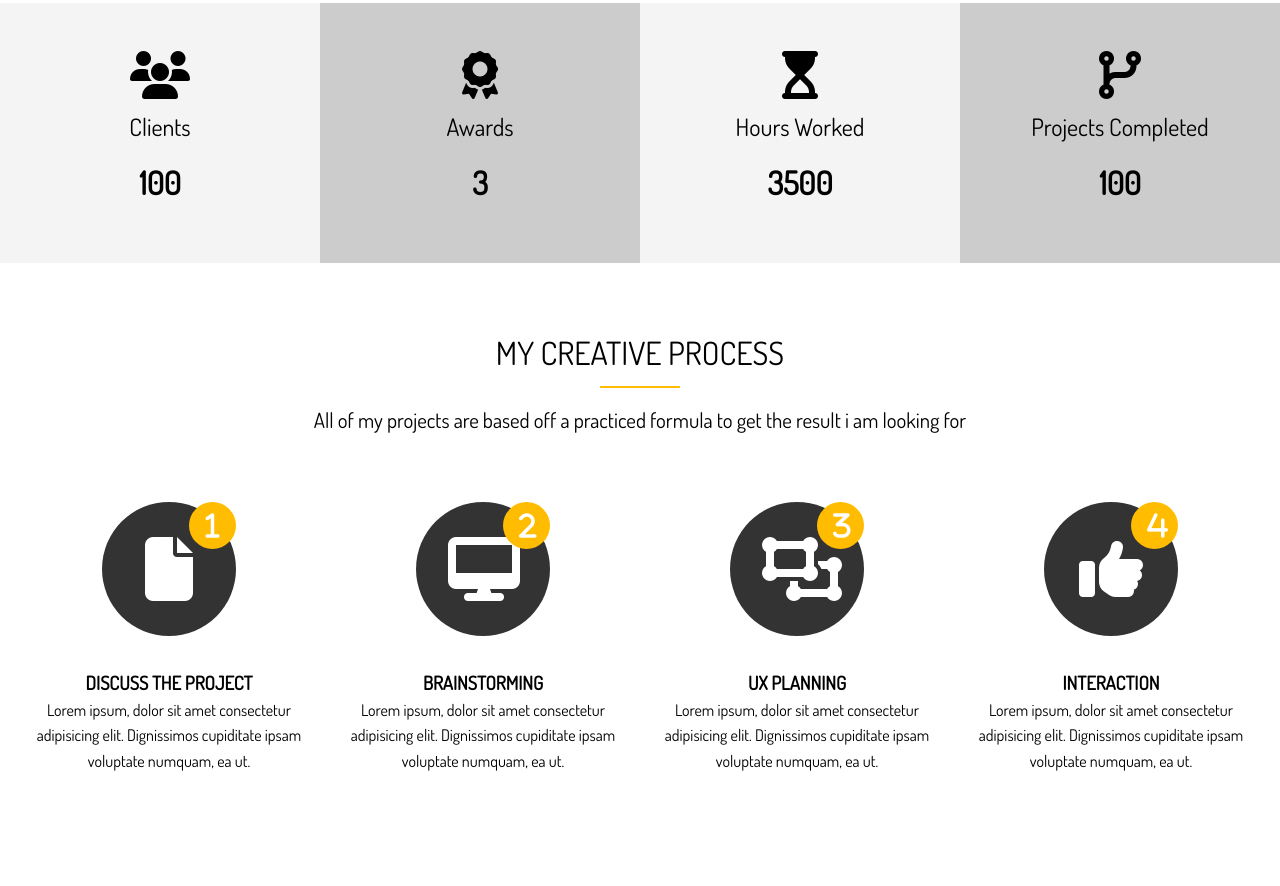
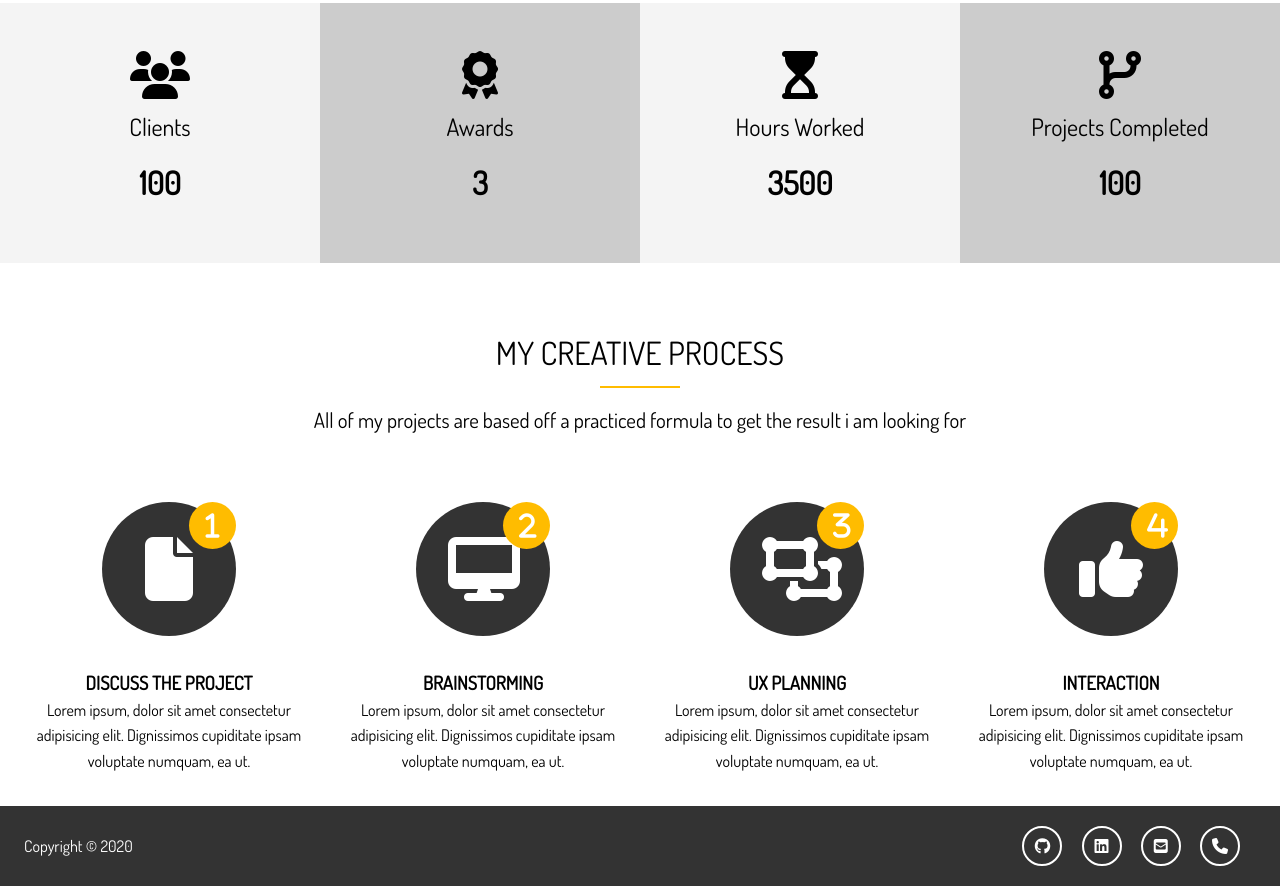
Before and after one commit to cooperpear/Portfolio, a website: page dist/index.html in a window 1280 px wide. Shown: the part 1222-2108 px from the top of the page. Before the commit the page ends 2028 px from the top, so only its background shows below. Drawn offline with Linux system fonts and the light colour scheme.

Commit message:
style home page

```diff
--- a/scss/_config.scss
+++ b/scss/_config.scss
@@ -6,3 +6,12 @@ $light-color: #f4f4f4;
 $dark-color: #333;
 $medium-color: #ccc;
 $bg-image: url("../img/hamilton-pool.jpg");
+
+// Set Text Color
+@function set-text-color($color) {
+    @if(lightness($color) > 50) {
+    @return #000;
+}   @else {
+    @return #fff;
+}
+}
--- a/scss/main.scss
+++ b/scss/main.scss
@@ -170,10 +170,10 @@ img {
 
             //process-icon
 
-            &-icon {
+            &-icon  {
                 border-radius: 50%;
                 background: $dark-color;
-                color: #fff;
+                color: set-text-color($dark-color);
                 padding: 2rem;
                 width: 70px;
                 height: 70px;
@@ -197,3 +197,48 @@ img {
         }
     }
 }
+
+// Footer
+
+#main-footer {
+    background: $dark-color;
+    color: #fff;
+    height: 5rem;
+
+    .footer-content {
+        display: flex;
+        justify-content: space-between;
+        height: 5rem;
+        align-items: center;
+
+        .social .fab  {
+            margin-right: 1rem;
+            border: 2px #fff solid;
+            border-radius: 50%;
+            height: 20px;
+            width: 20px;
+            line-height: 20px;
+            text-align:center;
+            padding: 0.5rem;
+
+            &:hover {
+                background: $main-color;
+            }
+        }
+
+        .social .fas {
+            margin-right: 1rem;
+            border: 2px #fff solid;
+            border-radius: 50%;
+            height: 20px;
+            width: 20px;
+            line-height: 20px;
+            text-align:center;
+            padding: 0.5rem;
+
+            &:hover {
+                background: $main-color;
+            }
+        }
+    }
+}
```
Also changed, not shown: dist/css/main.css, dist/index.html.
